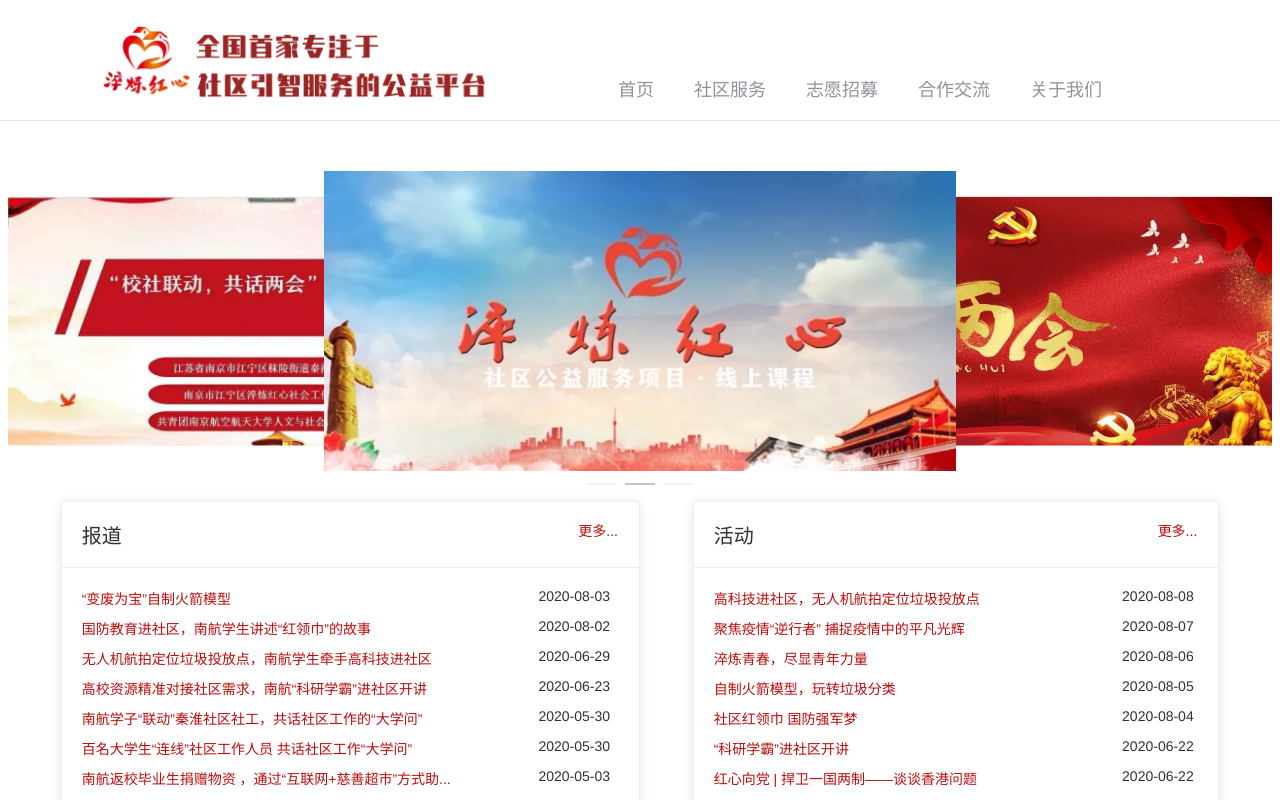
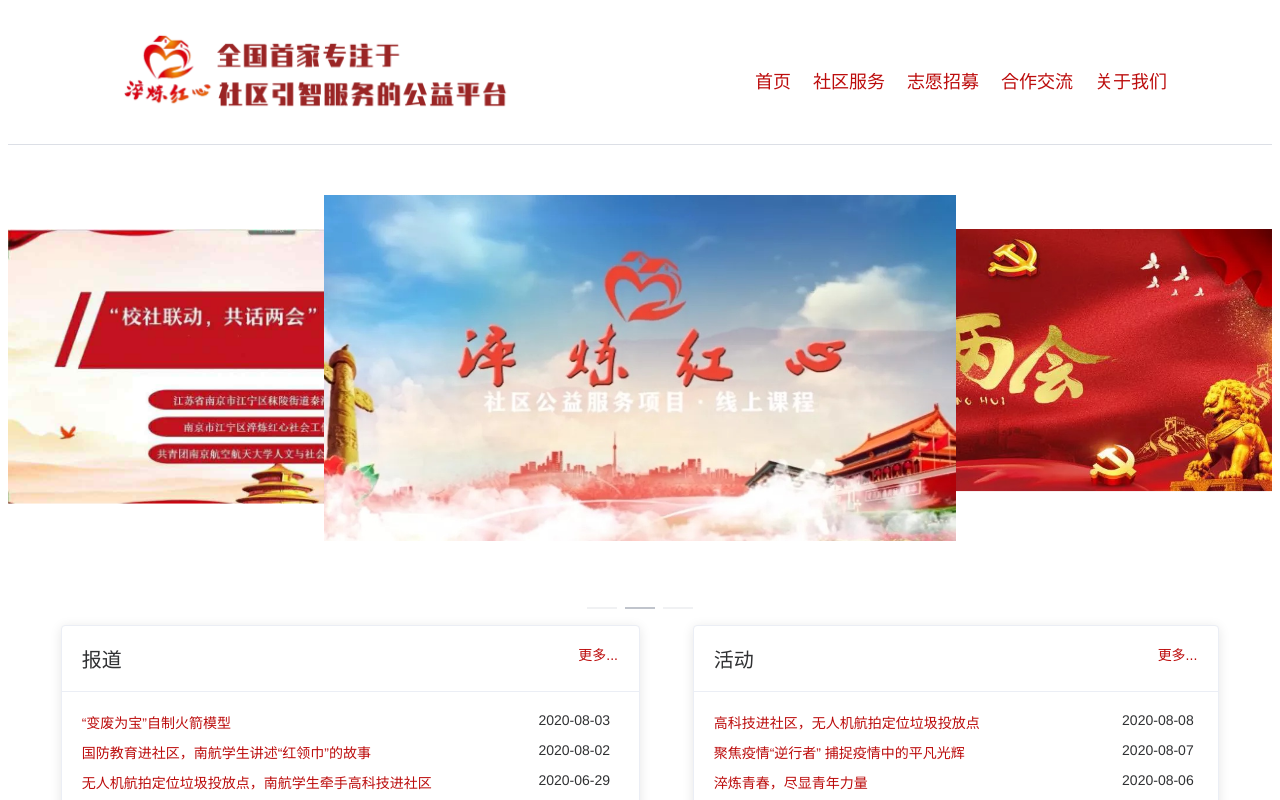
Before and after one commit to QuenchingHeart/clhx-web, a Vue app: page / in a window 1280 px wide. Shown: the top 800 px of the page. Built offline with nearby package versions, Linux system fonts and the light colour scheme.

Commit message:
modify header style again

```diff
--- a/src/App.vue
+++ b/src/App.vue
@@ -1,6 +1,7 @@
 <template>
   <div id="app">
     <Header></Header>
+    <el-divider></el-divider>
     <Body></Body>
     <el-divider></el-divider>
     <Footer></Footer>
--- a/src/components/Body.vue
+++ b/src/components/Body.vue
@@ -1,8 +1,8 @@
 <template>
   <div class="webBody">
-    <el-carousel :interval="4000" type="card" indicator-position="outside">
+    <el-carousel :interval="4000" type="card" indicator-position="outside" height="400px">
       <el-carousel-item v-for="img in topImages" :key="img.src">
-        <el-image :src="img.path"></el-image>
+        <el-image :src="img.path" class="image"></el-image>
       </el-carousel-item>
     </el-carousel>
 
@@ -33,6 +33,10 @@
 <style scoped>
 .webBody {
   margin-top: 50px;
+}
+
+.el-carousel__item {
+  height: 400px;
 }
 </style>
 
--- a/src/components/Header.vue
+++ b/src/components/Header.vue
@@ -1,16 +1,16 @@
 <template>
   <div>
     <el-row :gutter="20">
-        <el-menu mode="horizontal">
-          <el-menu-item>
-            <el-image :src="logo" class="image"></el-image>
-          </el-menu-item>
-          <el-menu-item>首页</el-menu-item>
-          <el-menu-item>社区服务</el-menu-item>
-          <el-menu-item>志愿招募</el-menu-item>
-          <el-menu-item>合作交流</el-menu-item>
-          <el-menu-item>关于我们</el-menu-item>
-        </el-menu>
+        <el-col :span="12">
+          <el-image :src="logo" class="image"></el-image>
+        </el-col>
+        <el-col :span="12">
+          <el-button type="text">首页</el-button>
+          <el-button type="text">社区服务</el-button>
+          <el-button type="text">志愿招募</el-button>
+          <el-button type="text">合作交流</el-button>
+          <el-button type="text">关于我们</el-button>
+        </el-col>
     </el-row>
   </div>
 </template>
@@ -23,18 +23,15 @@
 .image {
   max-width: 25rem;
   max-height: 10rem;
-  margin-top: -3.5rem;
-  margin-left: 5rem;
-  margin-right: 5rem;
+  margin-top: -2rem;
 }
 
-.el-menu {
-  width: 100%;
-  float: right;
+.el-button {
+  font-size: 18px;
 }
 
-.el-menu-item {
-  font-size: 18px;
+.el-button+.el-button {
+  margin-left:20px;
 }
 </style>
 
```
